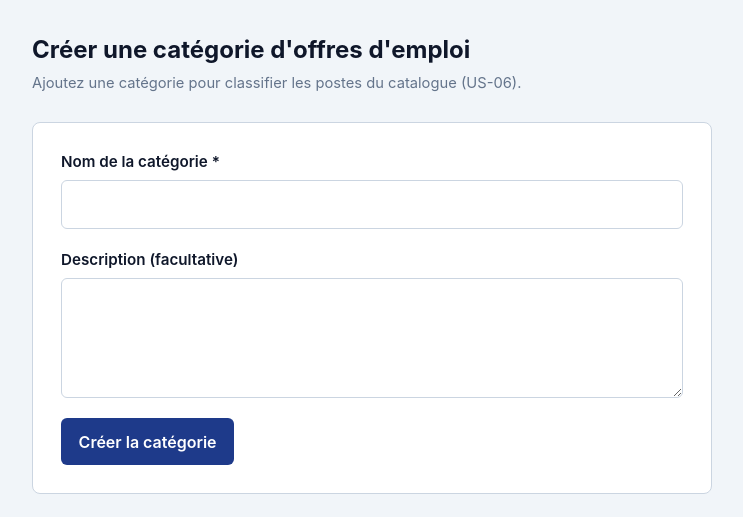
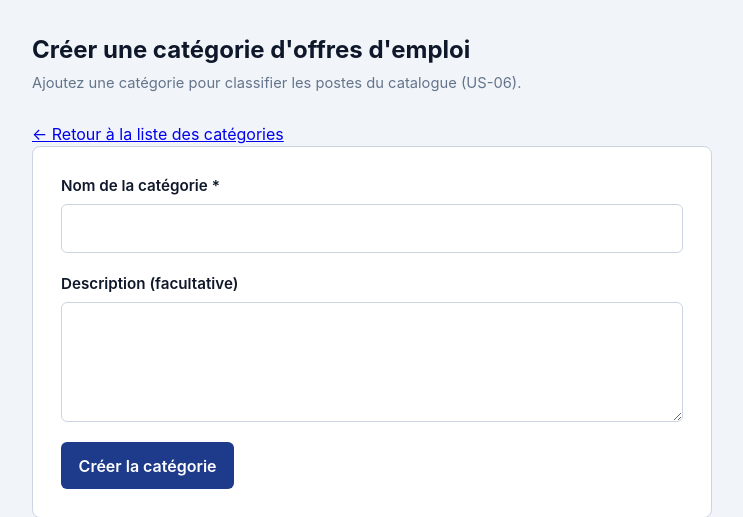
Before and after one commit to DSI301-GRP2-TEAM2/JobConnect, a Node server app: template api/src/views/agent/nouvelle-categorie.ejs in a window 1280 px wide. Shown: the part 58-575 px from the top of the page, without its empty margins (82-825 px from the left). Run offline with Node 20, Linux system fonts and the light colour scheme; the template is opened without the code that fills it, so the values that code supplies are empty; some libraries are stand-ins or nearby versions.

Commit message:
add agent add categories ejs link

```diff
--- a/api/src/views/agent/nouvelle-categorie.ejs
+++ b/api/src/views/agent/nouvelle-categorie.ejs
@@ -12,7 +12,7 @@
       <a href="/agent/offres" class="brand-title">JobConnect</a>
       <ul class="nav-menu">
         <li><a href="/agent/offres" class="nav-link">Offres en attente</a></li>
-        <li><a href="/agent/categories/nouvelle" class="nav-link active" aria-current="page">Catégories</a></li>
+        <li><a href="/agent/categories" class="nav-link active" aria-current="page">Catégories</a></li>
       </ul>
       <div class="agent-profile"><span>Agent Modérateur</span><span class="badge-agent">Agent</span></div>
     </nav>
@@ -24,6 +24,7 @@
     </div>
     <% if (success) { %><div class="alert alert-success" role="status"><%= success %></div><% } %>
     <% if (error) { %><div class="alert alert-error" role="alert"><%= error %></div><% } %>
+    <p class="category-return"><a href="/agent/categories">← Retour à la liste des catégories</a></p>
     <section class="category-form-card">
       <form action="/agent/categories/nouvelle" method="POST">
         <div class="form-field">
```
